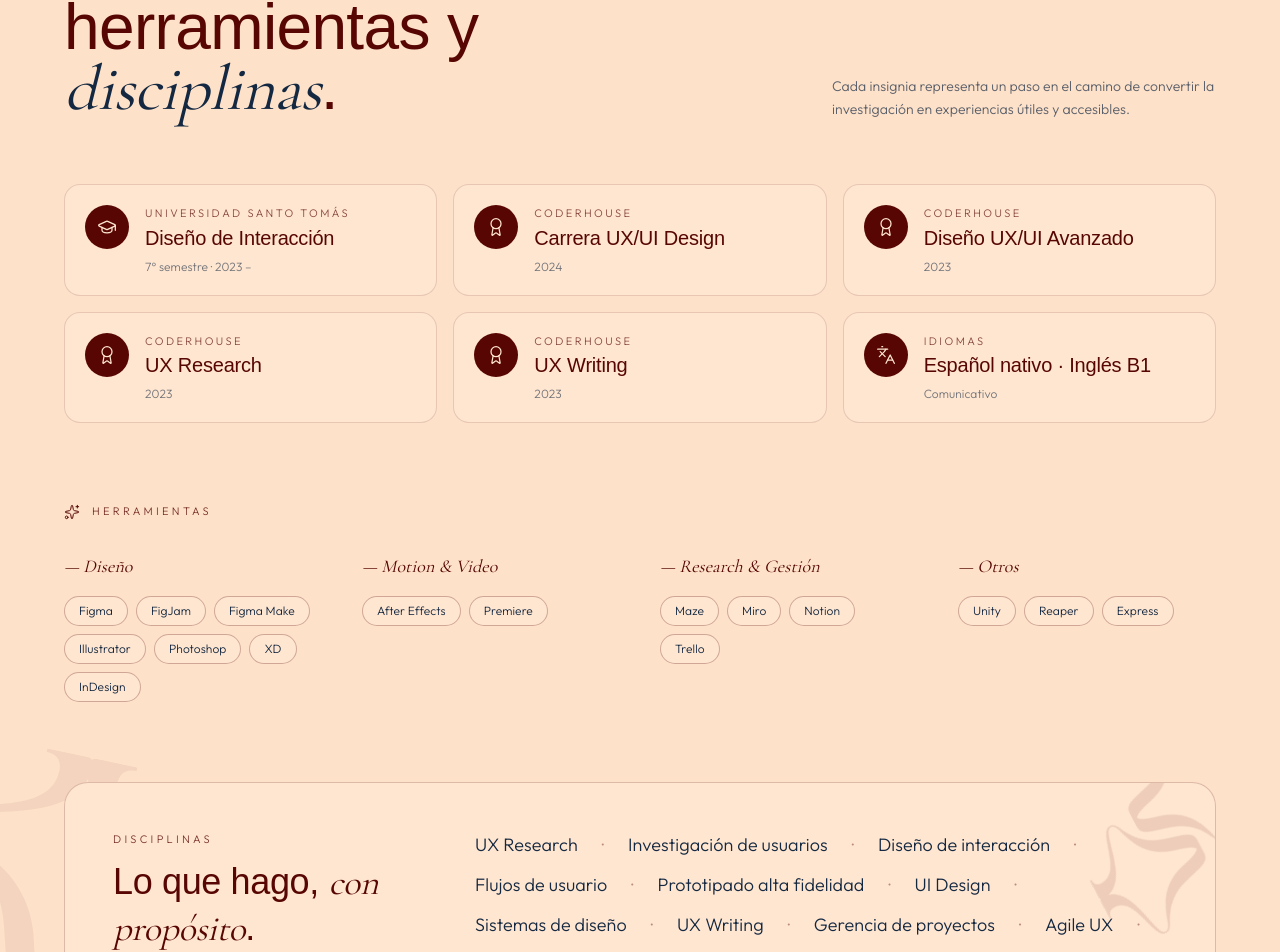
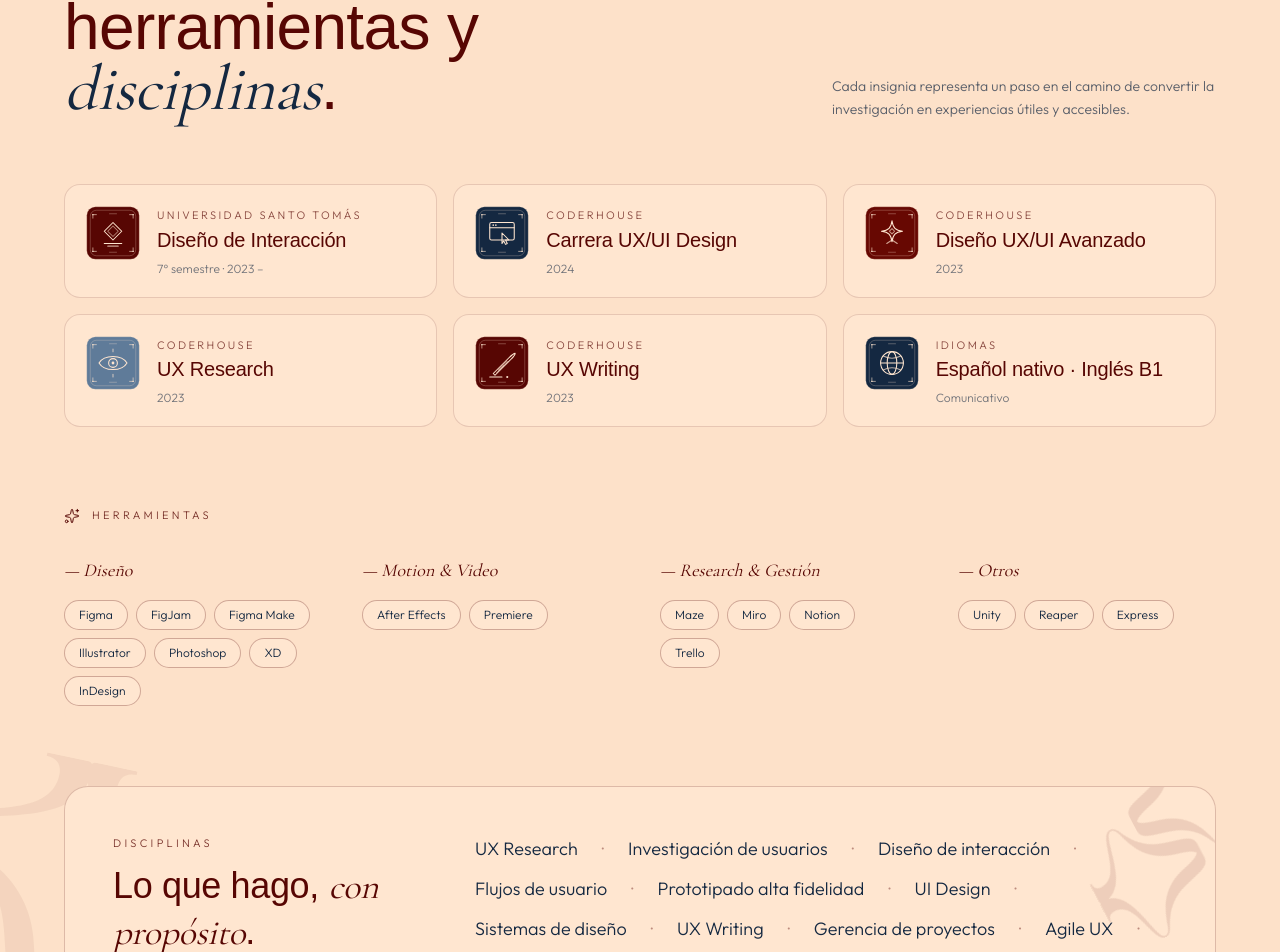
Before and after one commit to miguel0277/PortafolioMiguel, a Next.js app: page / in a window 1280 px wide. Shown: the part 2313-3265 px from the top of the page. Built offline with nearby package versions, Linux system fonts and the light colour scheme; a web font is replaced by a local one.

Commit message:
feat: add KaddaBadge component for custom brand insignias
Create new badge component with specific glyphs and palette colors.

Co-authored-by: Miguel Pardo <77182773+miguel0277@users.noreply.github.com>

```diff
--- a/components/kadda/Insignias.tsx
+++ b/components/kadda/Insignias.tsx
@@ -2,41 +2,54 @@
 
 import { motion } from "framer-motion";
 import { KaddaOrnament } from "./KaddaLogo";
-import { GraduationCap, Award, Sparkles, Languages } from "lucide-react";
+import { Sparkles } from "lucide-react";
+import { KaddaBadge, type BadgeGlyph, type BadgeTone } from "./KaddaBadge";
 
-const CERTIFICATIONS = [
+const CERTIFICATIONS: Array<{
+  glyph: BadgeGlyph;
+  tone: BadgeTone;
+  institution: string;
+  program: string;
+  meta: string;
+}> = [
   {
-    icon: GraduationCap,
+    glyph: "academy",
+    tone: "burgundy",
     institution: "Universidad Santo Tomás",
     program: "Diseño de Interacción",
     meta: "7° semestre · 2023 –",
   },
   {
-    icon: Award,
+    glyph: "interface",
+    tone: "ink",
     institution: "Coderhouse",
     program: "Carrera UX/UI Design",
     meta: "2024",
   },
   {
-    icon: Award,
+    glyph: "award",
+    tone: "burgundyDeep",
     institution: "Coderhouse",
     program: "Diseño UX/UI Avanzado",
     meta: "2023",
   },
   {
-    icon: Award,
+    glyph: "research",
+    tone: "slate",
     institution: "Coderhouse",
     program: "UX Research",
     meta: "2023",
   },
   {
-    icon: Award,
+    glyph: "writing",
+    tone: "burgundy",
     institution: "Coderhouse",
     program: "UX Writing",
     meta: "2023",
   },
   {
-    icon: Languages,
+    glyph: "language",
+    tone: "ink",
     institution: "Idiomas",
     program: "Español nativo · Inglés B1",
     meta: "Comunicativo",
@@ -128,9 +141,7 @@ export default function Insignias() {
 
         {/* Certifications grid */}
         <div className="grid sm:grid-cols-2 lg:grid-cols-3 gap-3 md:gap-4">
-          {CERTIFICATIONS.map((cert, i) => {
-            const Icon = cert.icon;
-            return (
+          {CERTIFICATIONS.map((cert, i) => (
             <motion.article
               key={cert.program}
               initial={{ opacity: 0, y: 20 }}
@@ -139,10 +150,10 @@ export default function Insignias() {
               transition={{ duration: 0.6, delay: 0.05 * i }}
               className="group relative flex gap-4 rounded-2xl border border-[color:var(--color-border)] bg-[color:var(--color-cream)] p-5 hover:border-[color:var(--color-burgundy)]/50 hover:-translate-y-0.5 transition-all duration-500"
             >
-                <div className="shrink-0 h-11 w-11 rounded-xl bg-[color:var(--color-burgundy)] text-[color:var(--color-cream)] grid place-items-center group-hover:bg-[color:var(--color-burgundy-deep)] transition-colors">
-                  <Icon className="h-5 w-5" strokeWidth={1.5} />
+              <div className="shrink-0 transition-transform duration-500 group-hover:-rotate-3 group-hover:scale-[1.04]">
+                <KaddaBadge glyph={cert.glyph} tone={cert.tone} size={56} />
               </div>
-                <div className="flex-1 min-w-0">
+              <div className="flex-1 min-w-0 pt-0.5">
                 <p className="text-[11px] uppercase tracking-[0.22em] text-[color:var(--color-burgundy)]/70">
                   {cert.institution}
                 </p>
@@ -154,8 +165,7 @@ export default function Insignias() {
                 </p>
               </div>
             </motion.article>
-            );
-          })}
+          ))}
         </div>
 
         {/* Tools */}
--- /dev/null
+++ b/components/kadda/KaddaBadge.tsx
@@ -0,0 +1,258 @@
+"use client";
+
+/**
+ * KaddaBadge — insignia estilo "mini carta" de marca.
+ * Se inspira en el recurso SVG de cartas: marco rectangular redondeado con
+ * remates ornamentales en las esquinas y un glifo central minimalista.
+ *
+ * Variantes de glifo:
+ *  - academy   → rombo sobre base (título académico)
+ *  - award     → estrella de 4 puntas (certificación)
+ *  - research  → ojo con pupila (UX Research)
+ *  - writing   → pluma estilizada (UX Writing)
+ *  - interface → ventana + cursor (UI / interacción)
+ *  - language  → esfera con meridiano (idiomas)
+ */
+
+export type BadgeGlyph =
+  | "academy"
+  | "award"
+  | "research"
+  | "writing"
+  | "interface"
+  | "language";
+
+export type BadgeTone =
+  | "burgundy"
+  | "burgundyDeep"
+  | "ink"
+  | "slate"
+  | "cream";
+
+const TONES: Record<
+  BadgeTone,
+  { bg: string; stroke: string; fg: string; ring: string }
+> = {
+  burgundy: {
+    bg: "var(--color-burgundy)",
+    stroke: "var(--color-cream)",
+    fg: "var(--color-cream)",
+    ring: "var(--color-cream-soft)",
+  },
+  burgundyDeep: {
+    bg: "var(--color-burgundy-deep)",
+    stroke: "var(--color-cream)",
+    fg: "var(--color-cream)",
+    ring: "var(--color-cream-soft)",
+  },
+  ink: {
+    bg: "var(--color-ink)",
+    stroke: "var(--color-cream)",
+    fg: "var(--color-cream)",
+    ring: "var(--color-slate-soft)",
+  },
+  slate: {
+    bg: "var(--color-slate)",
+    stroke: "var(--color-cream)",
+    fg: "var(--color-cream)",
+    ring: "var(--color-cream-soft)",
+  },
+  cream: {
+    bg: "var(--color-cream)",
+    stroke: "var(--color-burgundy)",
+    fg: "var(--color-burgundy)",
+    ring: "var(--color-burgundy)",
+  },
+};
+
+function Glyph({ kind }: { kind: BadgeGlyph }) {
+  // All glyphs are drawn in a 64x64 coordinate system, centered.
+  switch (kind) {
+    case "academy":
+      return (
+        <g
+          fill="none"
+          stroke="currentColor"
+          strokeWidth="1.2"
+          strokeLinecap="round"
+          strokeLinejoin="round"
+        >
+          {/* diamond */}
+          <path d="M32 20 L42 30 L32 40 L22 30 Z" />
+          <path d="M32 24 L38 30 L32 36 L26 30 Z" opacity="0.55" />
+          {/* base line */}
+          <path d="M22 44 L42 44" />
+          <path d="M26 47 L38 47" opacity="0.7" />
+        </g>
+      );
+    case "award":
+      return (
+        <g
+          fill="none"
+          stroke="currentColor"
+          strokeWidth="1.2"
+          strokeLinecap="round"
+          strokeLinejoin="round"
+        >
+          {/* 4-point star */}
+          <path d="M32 18 C33 26 36 29 44 30 C36 31 33 34 32 42 C31 34 28 31 20 30 C28 29 31 26 32 18 Z" />
+          {/* inner diamond */}
+          <path d="M32 27 L35 30 L32 33 L29 30 Z" opacity="0.65" />
+          {/* ribbon */}
+          <path d="M26 44 L32 40 L38 44" opacity="0.7" />
+        </g>
+      );
+    case "research":
+      return (
+        <g
+          fill="none"
+          stroke="currentColor"
+          strokeWidth="1.2"
+          strokeLinecap="round"
+          strokeLinejoin="round"
+        >
+          {/* eye */}
+          <path d="M16 32 C22 22 42 22 48 32 C42 42 22 42 16 32 Z" />
+          <circle cx="32" cy="32" r="5" />
+          <circle cx="32" cy="32" r="1.6" fill="currentColor" stroke="none" />
+          {/* small rays */}
+          <path d="M32 16 L32 19" opacity="0.7" />
+          <path d="M32 45 L32 48" opacity="0.7" />
+        </g>
+      );
+    case "writing":
+      return (
+        <g
+          fill="none"
+          stroke="currentColor"
+          strokeWidth="1.2"
+          strokeLinecap="round"
+          strokeLinejoin="round"
+        >
+          {/* feather */}
+          <path d="M22 44 L40 26 C43 23 45 21 47 21 C47 23 45 25 42 28 L24 46 Z" />
+          <path d="M28 40 L38 30" opacity="0.7" />
+          <path d="M26 43 L34 35" opacity="0.5" />
+          {/* base line / punctuation */}
+          <path d="M18 48 L32 48" />
+          <circle cx="38" cy="48" r="1.2" fill="currentColor" stroke="none" />
+        </g>
+      );
+    case "interface":
+      return (
+        <g
+          fill="none"
+          stroke="currentColor"
+          strokeWidth="1.2"
+          strokeLinecap="round"
+          strokeLinejoin="round"
+        >
+          {/* window frame */}
+          <rect x="18" y="20" width="28" height="20" rx="2" />
+          <path d="M18 26 L46 26" />
+          <circle cx="22" cy="23" r="0.9" fill="currentColor" stroke="none" />
+          <circle cx="25" cy="23" r="0.9" fill="currentColor" stroke="none" />
+          {/* cursor */}
+          <path d="M32 32 L40 40 L36 40 L38 44 L36 45 L34 41 L32 44 Z" />
+        </g>
+      );
+    case "language":
+      return (
+        <g
+          fill="none"
+          stroke="currentColor"
+          strokeWidth="1.2"
+          strokeLinecap="round"
+          strokeLinejoin="round"
+        >
+          {/* globe */}
+          <circle cx="32" cy="32" r="13" />
+          <ellipse cx="32" cy="32" rx="5.5" ry="13" />
+          <path d="M19 32 L45 32" />
+          <path d="M22 24 C28 27 36 27 42 24" opacity="0.7" />
+          <path d="M22 40 C28 37 36 37 42 40" opacity="0.7" />
+        </g>
+      );
+  }
+}
+
+export function KaddaBadge({
+  glyph,
+  tone = "burgundy",
+  size = 56,
+  className = "",
+}: {
+  glyph: BadgeGlyph;
+  tone?: BadgeTone;
+  size?: number;
+  className?: string;
+}) {
+  const t = TONES[tone];
+  return (
+    <svg
+      width={size}
+      height={size}
+      viewBox="0 0 64 64"
+      className={className}
+      role="img"
+      aria-hidden="true"
+      style={{ color: t.fg }}
+    >
+      {/* filled card */}
+      <rect
+        x="2"
+        y="2"
+        width="60"
+        height="60"
+        rx="10"
+        fill={t.bg}
+        stroke={t.stroke}
+        strokeOpacity="0.25"
+        strokeWidth="1"
+      />
+      {/* inner hairline frame */}
+      <rect
+        x="6"
+        y="6"
+        width="52"
+        height="52"
+        rx="7"
+        fill="none"
+        stroke={t.stroke}
+        strokeOpacity="0.45"
+        strokeWidth="0.6"
+      />
+
+      {/* corner ornaments — inspired by kadda card motif */}
+      <g
+        stroke={t.stroke}
+        strokeOpacity="0.85"
+        strokeWidth="0.8"
+        fill="none"
+        strokeLinecap="round"
+      >
+        {/* top-left */}
+        <path d="M9 11 L9 15 M9 11 L13 11" />
+        <circle cx="9" cy="11" r="0.8" fill={t.stroke} fillOpacity="0.85" stroke="none" />
+        {/* top-right */}
+        <path d="M55 11 L55 15 M55 11 L51 11" />
+        <circle cx="55" cy="11" r="0.8" fill={t.stroke} fillOpacity="0.85" stroke="none" />
+        {/* bottom-left */}
+        <path d="M9 53 L9 49 M9 53 L13 53" />
+        <circle cx="9" cy="53" r="0.8" fill={t.stroke} fillOpacity="0.85" stroke="none" />
+        {/* bottom-right */}
+        <path d="M55 53 L55 49 M55 53 L51 53" />
+        <circle cx="55" cy="53" r="0.8" fill={t.stroke} fillOpacity="0.85" stroke="none" />
+      </g>
+
+      {/* tiny serif marks at top & bottom — evokes the card header bar */}
+      <g stroke={t.stroke} strokeOpacity="0.55" strokeWidth="0.6" strokeLinecap="round">
+        <path d="M28 10 L36 10" />
+        <path d="M28 54 L36 54" />
+      </g>
+
+      {/* central glyph */}
+      <Glyph kind={glyph} />
+    </svg>
+  );
+}
```
Lines whose indentation alone changed are shown as unchanged.
